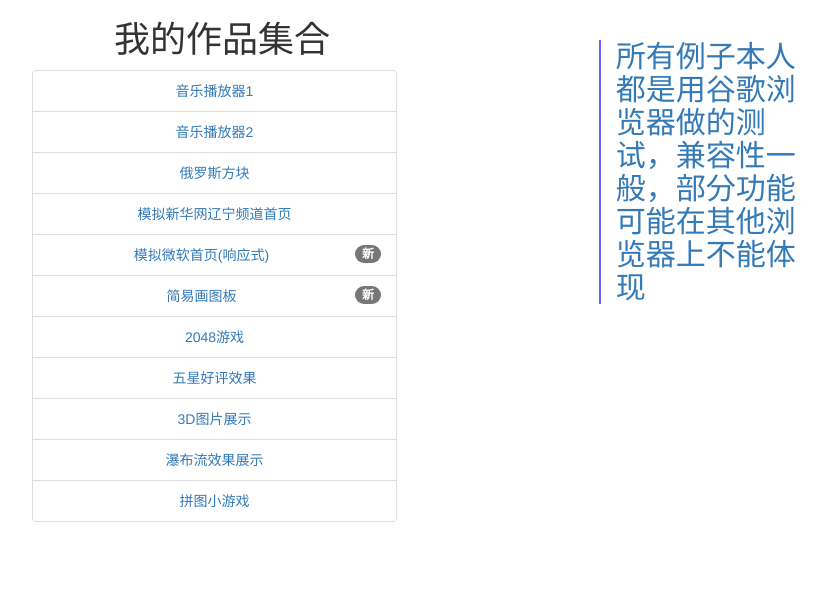
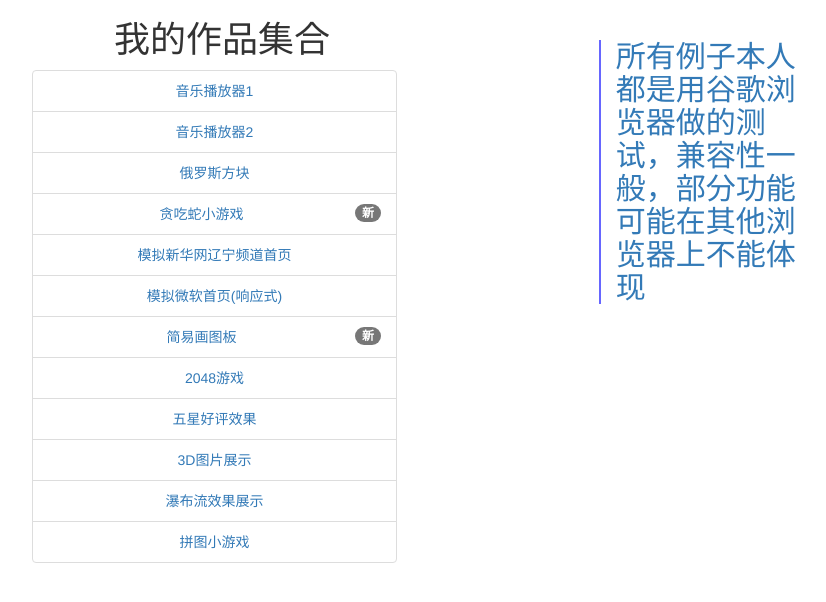
Before and after one commit to shyf2015/homepage, a plain HTML site: page index.html in a window 1280 px wide. Shown: the whole page, without its empty margins (418-1244 px from the left). Drawn offline with Linux system fonts and the light colour scheme.

Commit message:
homepage

```diff
--- a/index.html
+++ b/index.html
@@ -15,8 +15,9 @@
 			<li class="list-group-item"><a href="https://shyf2015.github.io/mp1/">音乐播放器1</a></li>
 			<li class="list-group-item"><a href="https://shyf2015.github.io/mp2/">音乐播放器2</a></li>
 			<li class="list-group-item"><a href="https://shyf2015.github.io/teirs/">俄罗斯方块</a></li>
+			<li class="list-group-item"><a href="https://shyf2015.github.io/snake/">贪吃蛇小游戏</a><span class="badge">新</span></li>
 			<li class="list-group-item"><a href="https://shyf2015.github.io/imitate_page/">模拟新华网辽宁频道首页</a></li>
-			<li class="list-group-item"><a href="https://shyf2015.github.io/Micro_soft/">模拟微软首页(响应式)</a><span class="badge">新</span></li>
+			<li class="list-group-item"><a href="https://shyf2015.github.io/Micro_soft/">模拟微软首页(响应式)</a></li>
 			<li class="list-group-item"><a href="https://shyf2015.github.io/paint/">简易画图板</a><span class="badge">新</span></li>
 			<li class="list-group-item"><a href="https://shyf2015.github.io/2048/">2048游戏</a></li>
 			<li class="list-group-item"><a href="https://shyf2015.github.io/start_level/">五星好评效果</a></li>
```
